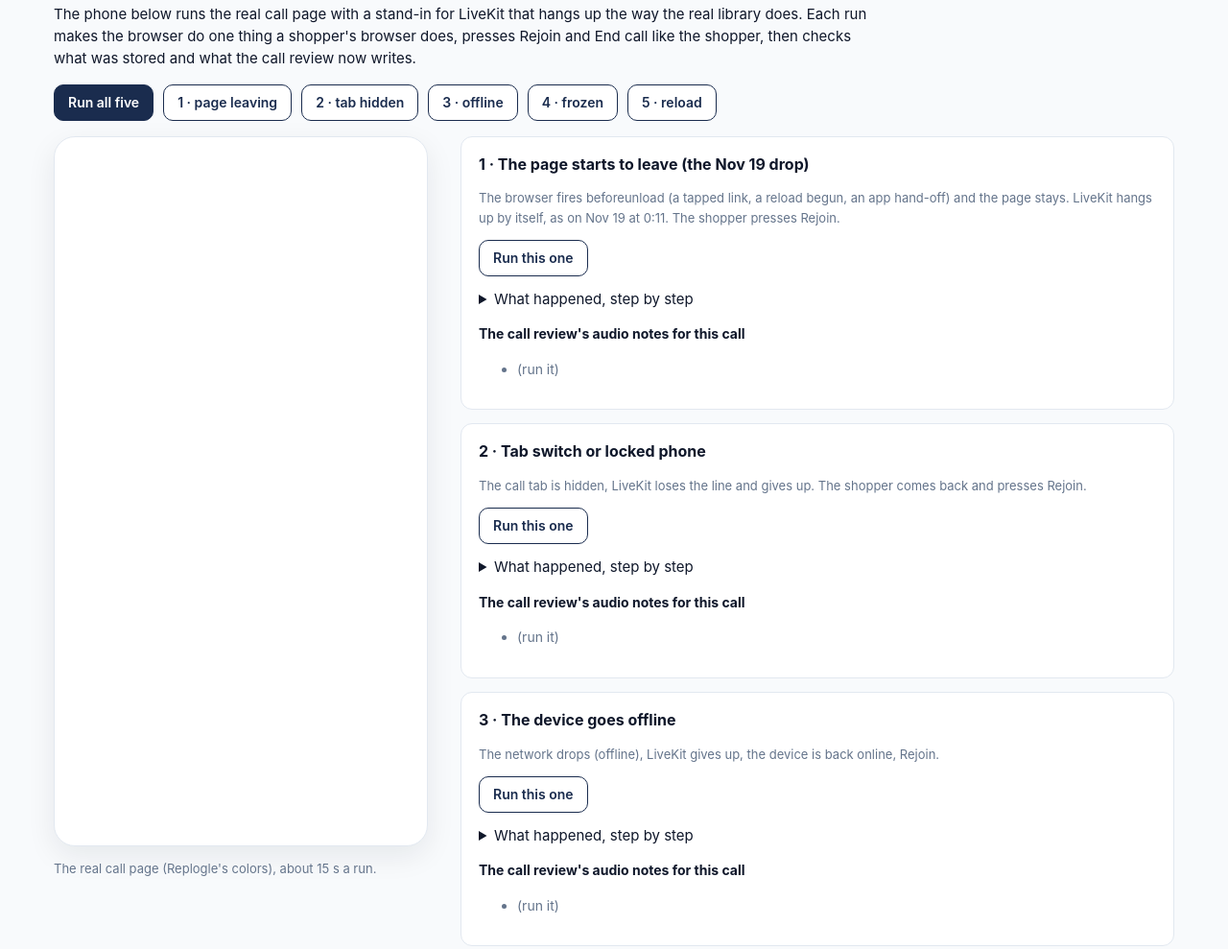
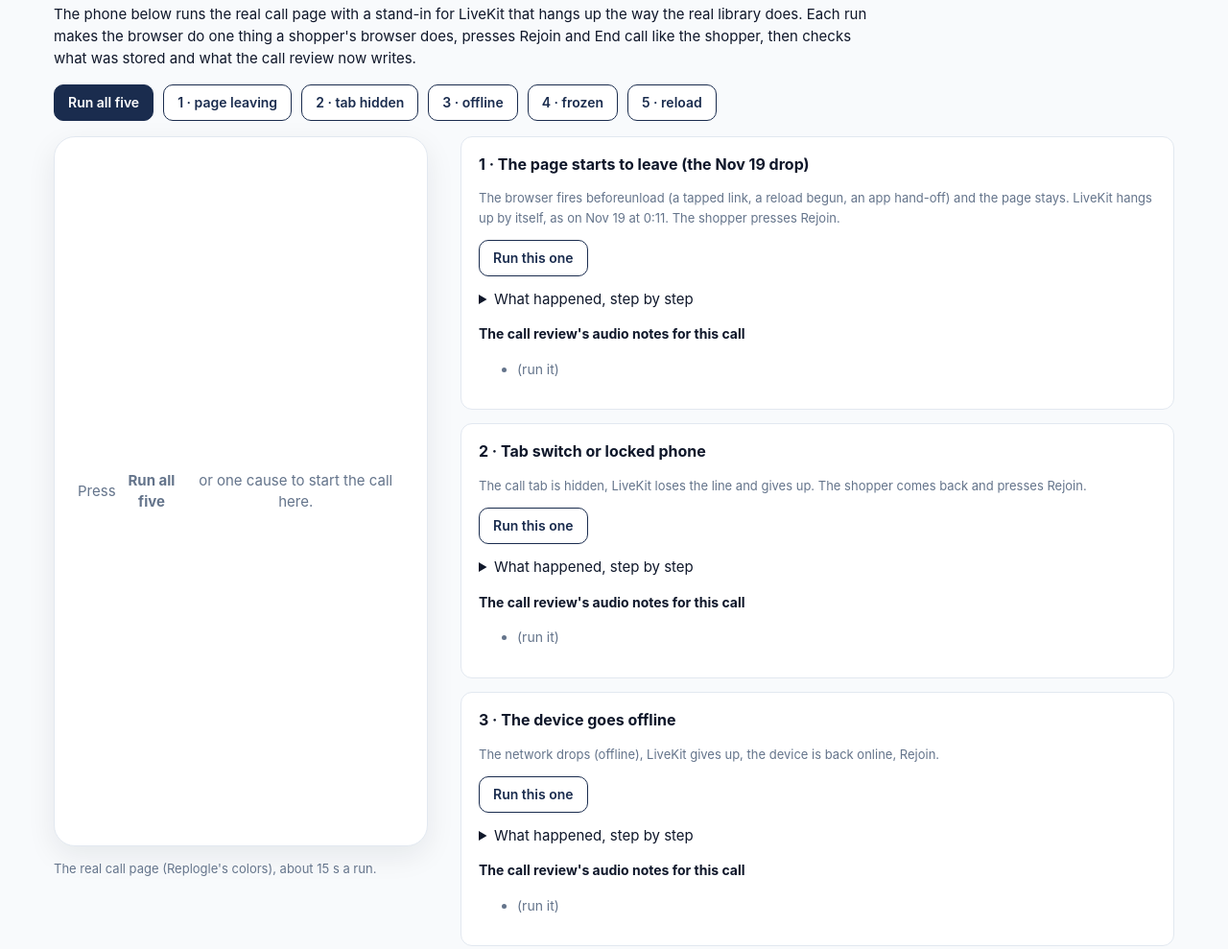
Before and after one commit to qysj9qcnkf-rgb/scout-h304-proof, a plain HTML site: page index.html in a window 1280 px wide. Shown: the part 1263-2252 px from the top of the page at 96% size. Drawn offline with Linux system fonts and the light colour scheme.

Commit message:
H304 proof: placeholder (from ec8b2aaa)

```diff
--- a/index.html
+++ b/index.html
@@ -79,7 +79,7 @@
   <div class="runbar"><button class="primary" id="run-all">Run all five</button>
     <button data-run="nov19">1 · page leaving</button><button data-run="tab">2 · tab hidden</button><button data-run="offline">3 · offline</button><button data-run="freeze">4 · frozen</button><button data-run="reload">5 · reload</button></div>
   <div class="stage">
-    <div><div class="phone"><iframe id="call" title="The call page" src="about:blank"></iframe></div><p class="note">The real call page (Replogle's colors), about 15 s a run.</p></div>
+    <div><div class="phone"><iframe id="call" title="The call page" srcdoc="&lt;body style=&quot;margin:0;height:100vh;display:flex;align-items:center;justify-content:center;font:15px/1.5 -apple-system,Segoe UI,sans-serif;color:#64748b;text-align:center;padding:24px;box-sizing:border-box&quot;&gt;Press &lt;b&gt;Run all five&lt;/b&gt; or one cause to start the call here.&lt;/body&gt;"></iframe></div><p class="note">The real call page (Replogle's colors), about 15 s a run.</p></div>
     <div id="scenarios"></div>
   </div>
   <h2>What is stored</h2>
```
